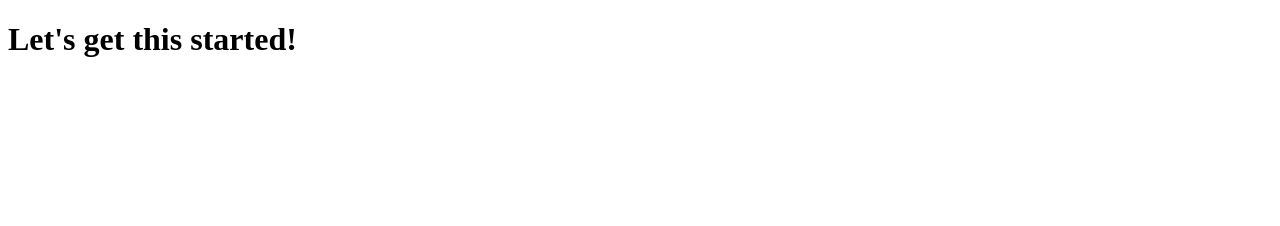
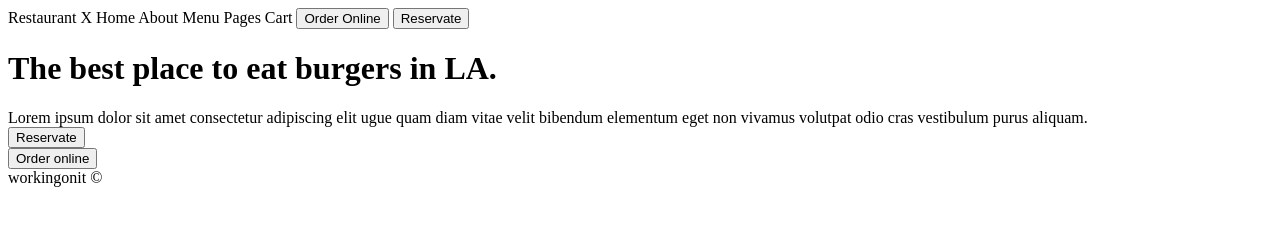
Before and after one commit to Sruthilaya-306/my_web_dev_path, a plain HTML site: page index.html in a window 1280 px wide. Drawn offline with Linux system fonts and the light colour scheme.

Commit message:
testing out new code

```diff
--- a/index.html
+++ b/index.html
@@ -5,10 +5,21 @@
 <meta name="viewport" content="width=device-width, initial-scale=1.0">
 <head>
     <title>
-        Web Dev Starter
+        Restaurante X
     </title>
 </head>
 <body>
-<h1>Let's get this started!</h1>
+    <nav>
+        <span>Restaurant X </span>
+        <span>Home About Menu Pages Cart </span>
+        <button>Order Online</button>
+        <button> Reservate</button>
+    </nav>
+<div><h1> The best place to eat burgers in LA.</h1>
+    Lorem ipsum dolor sit amet consectetur adipiscing elit ugue quam diam vitae velit bibendum elementum eget non vivamus volutpat odio cras vestibulum purus aliquam.
+</div>
+
+<div><div><button type="button">Reservate</button></div> <div><button>Order online</button></div></div>
+<footer>workingonit &copy;</footer>
 </body>
 </html>
```
